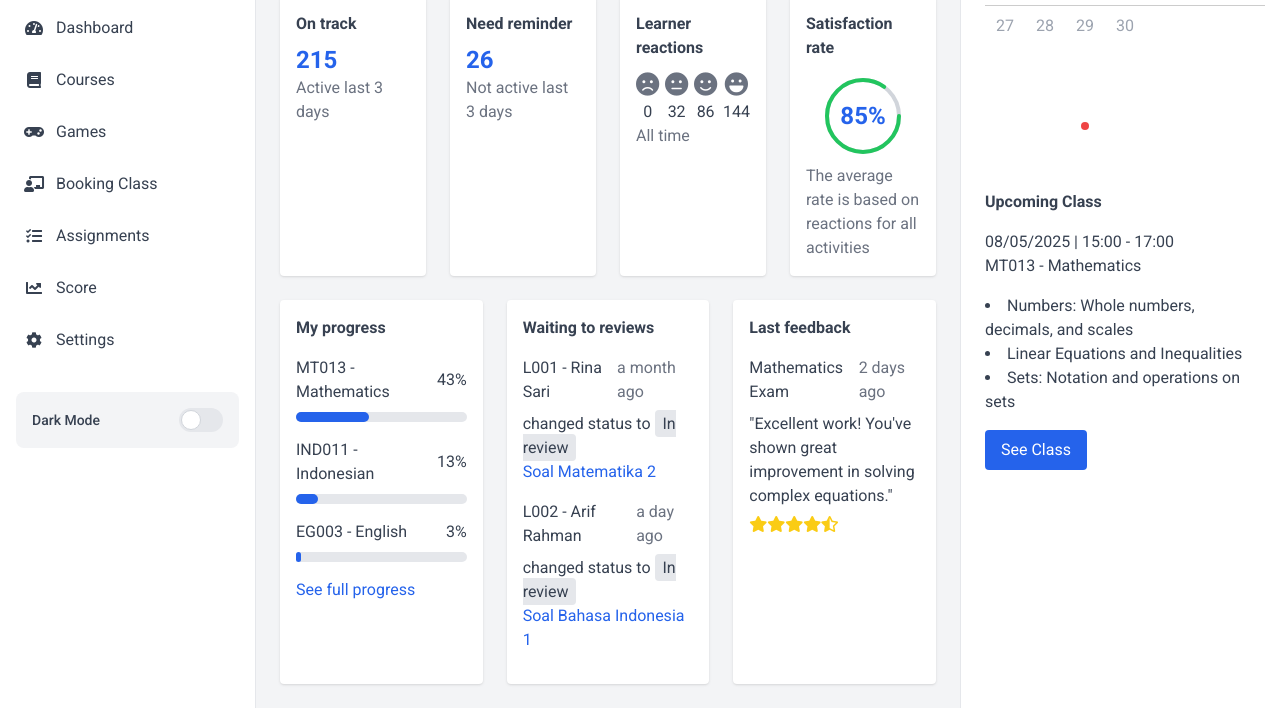
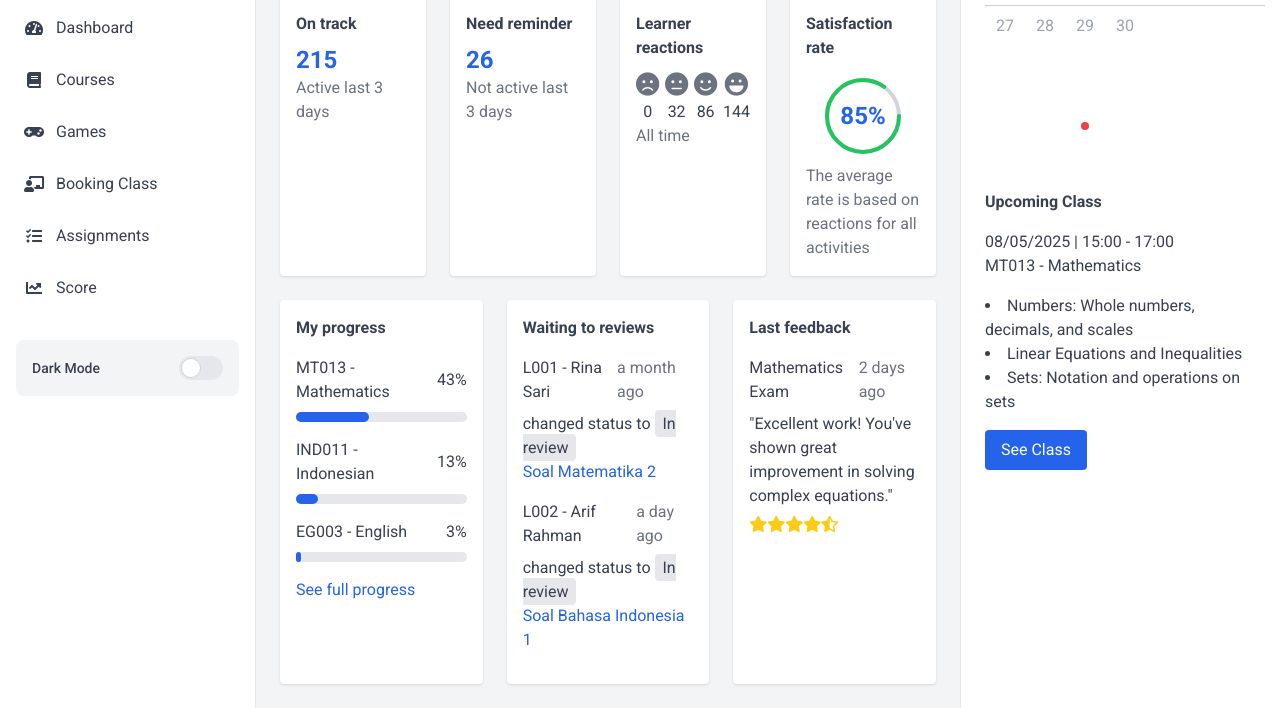
Before and after one commit to wildaaaann/TutorIn, a plain HTML site: page dashboard.html in a window 1280 px wide. Shown: the part 92-800 px from the top of the page. Drawn offline with nearby package versions, Linux system fonts and the light colour scheme; sample sign-in values are in the browser's storage.

Commit message:
Update dashboard.html

```diff
--- a/dashboard.html
+++ b/dashboard.html
@@ -75,12 +75,6 @@
             <a class="flex items-center p-2 text-gray-700 dark:text-gray-300 hover:text-blue-600 dark:hover:text-blue-400 transition-colors rounded-lg hover:bg-gray-100 dark:hover:bg-gray-800" href="#">
               <i class="fas fa-chart-line mr-3 w-5 text-center"></i>
               <span>Score</span>
-            </a>
-          </li>
-          <li>
-            <a class="flex items-center p-2 text-gray-700 dark:text-gray-300 hover:text-blue-600 dark:hover:text-blue-400 transition-colors rounded-lg hover:bg-gray-100 dark:hover:bg-gray-800" href="#">
-              <i class="fas fa-cog mr-3 w-5 text-center"></i>
-              <span>Settings</span>
             </a>
           </li>
         </ul>
```
